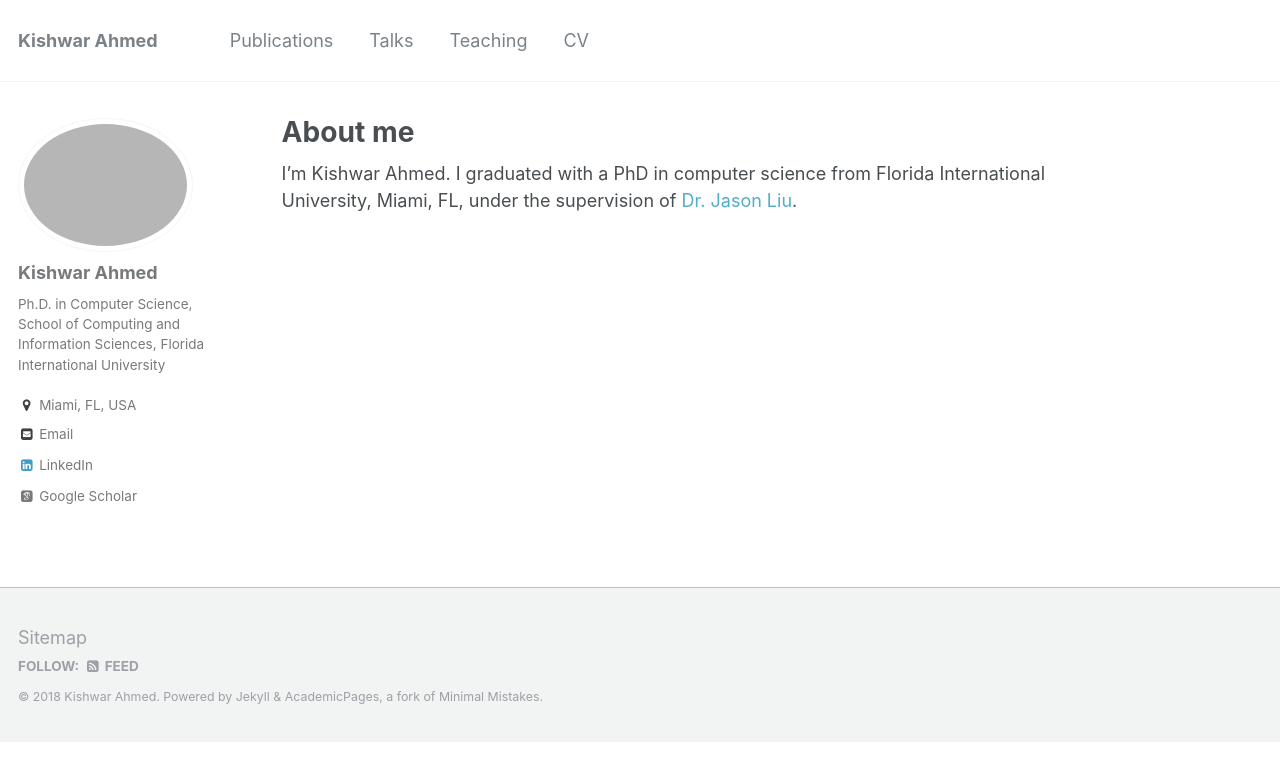
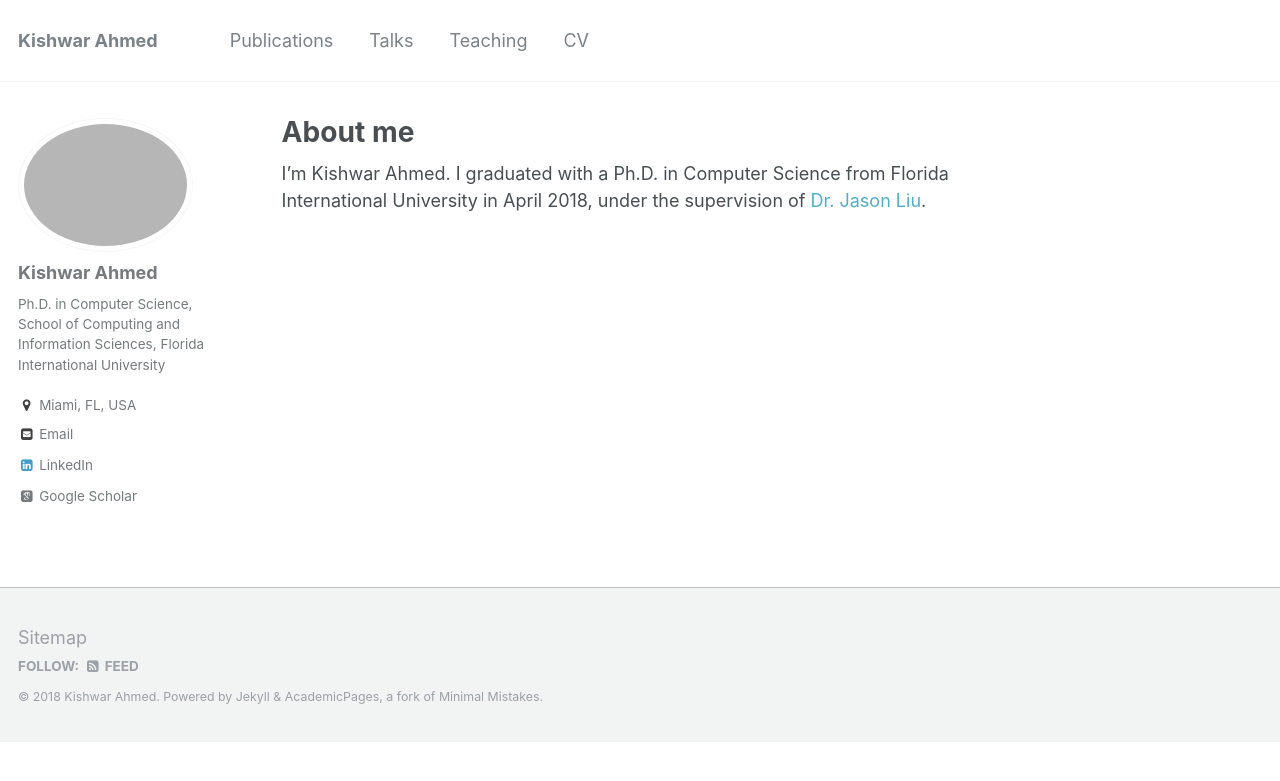
Before and after one commit to kishwarbd/kishwarbd.github.io, a Jekyll site: the page built from _pages/about.md, in a window 1280 px wide. Shown: the top 781 px of the page. Built offline with Jekyll 4.4.1, drawn with Linux system fonts in a browser that asks for light colours; some web fonts are replaced.

Commit message:
updates.

```diff
--- a/_pages/about.md
+++ b/_pages/about.md
@@ -8,6 +8,6 @@ redirect_from:
   - /about.html
 ---
 
-I'm Kishwar Ahmed. I graduated with a PhD in computer science from
-Florida International University, Miami, FL, under the supervision of
-[Dr. Jason Liu](people.cs.fiu.edu/liux).
+I'm Kishwar Ahmed. I graduated with a Ph.D. in Computer Science from
+Florida International University in April 2018, under the supervision of
+[Dr. Jason Liu](people.cis.fiu.edu/liux).
```
Also changed, not shown: 1 other file.
